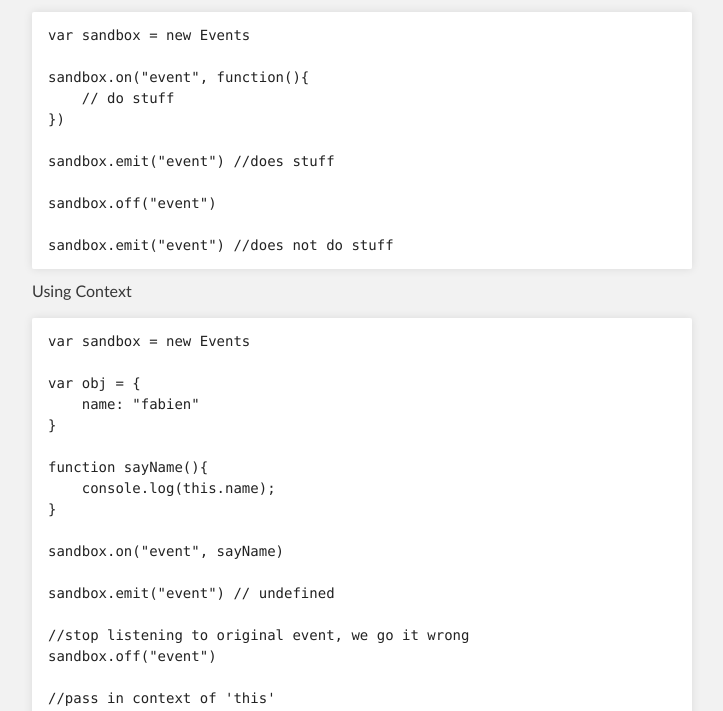
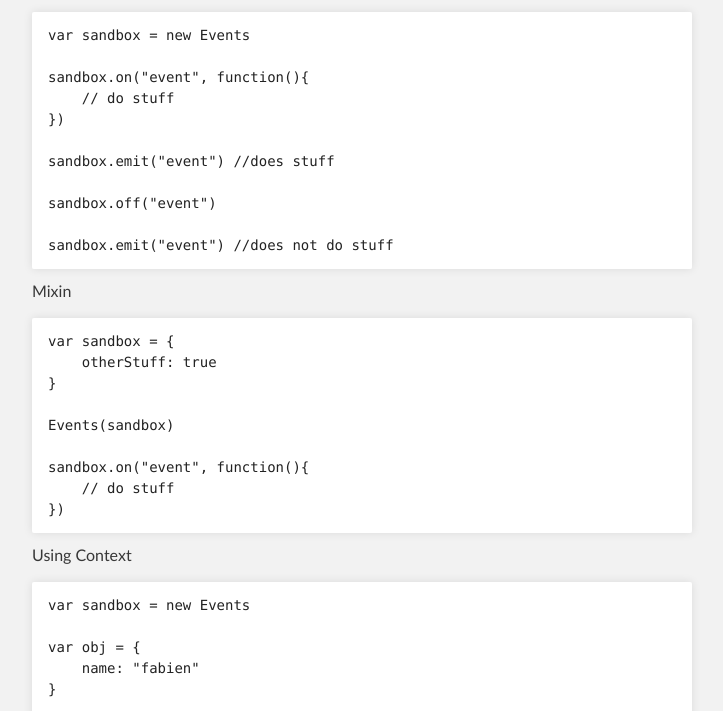
Before and after one commit to allouis/minivents, a plain HTML site: page index.html in a window 1280 px wide. Shown: the part 610-1321 px from the top of the page, without its empty margins (288-1011 px from the left). Drawn offline with Linux system fonts and the light colour scheme.

```diff
--- a/index.html
+++ b/index.html
@@ -60,6 +60,19 @@
 sandbox.off("event")
 
 sandbox.emit("event") //does not do stuff
+</code></pre>
+
+<p>Mixin </p>
+
+<pre><code>var sandbox = {
+    otherStuff: true
+}
+
+Events(sandbox)
+
+sandbox.on("event", function(){
+    // do stuff
+})
 </code></pre>
 
 <p>Using Context</p>
```
Also changed, not shown: params.json (+1 -1 lines).
